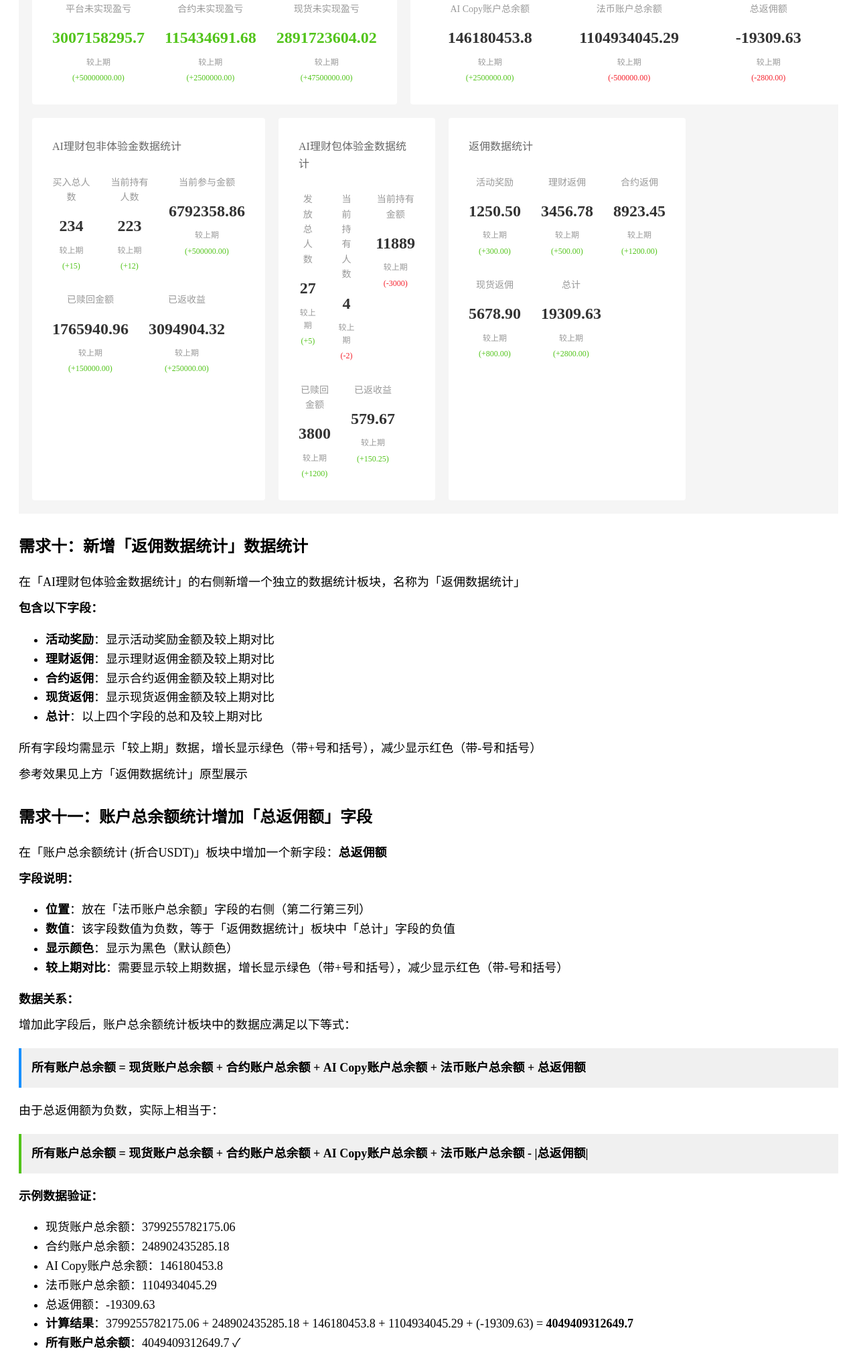
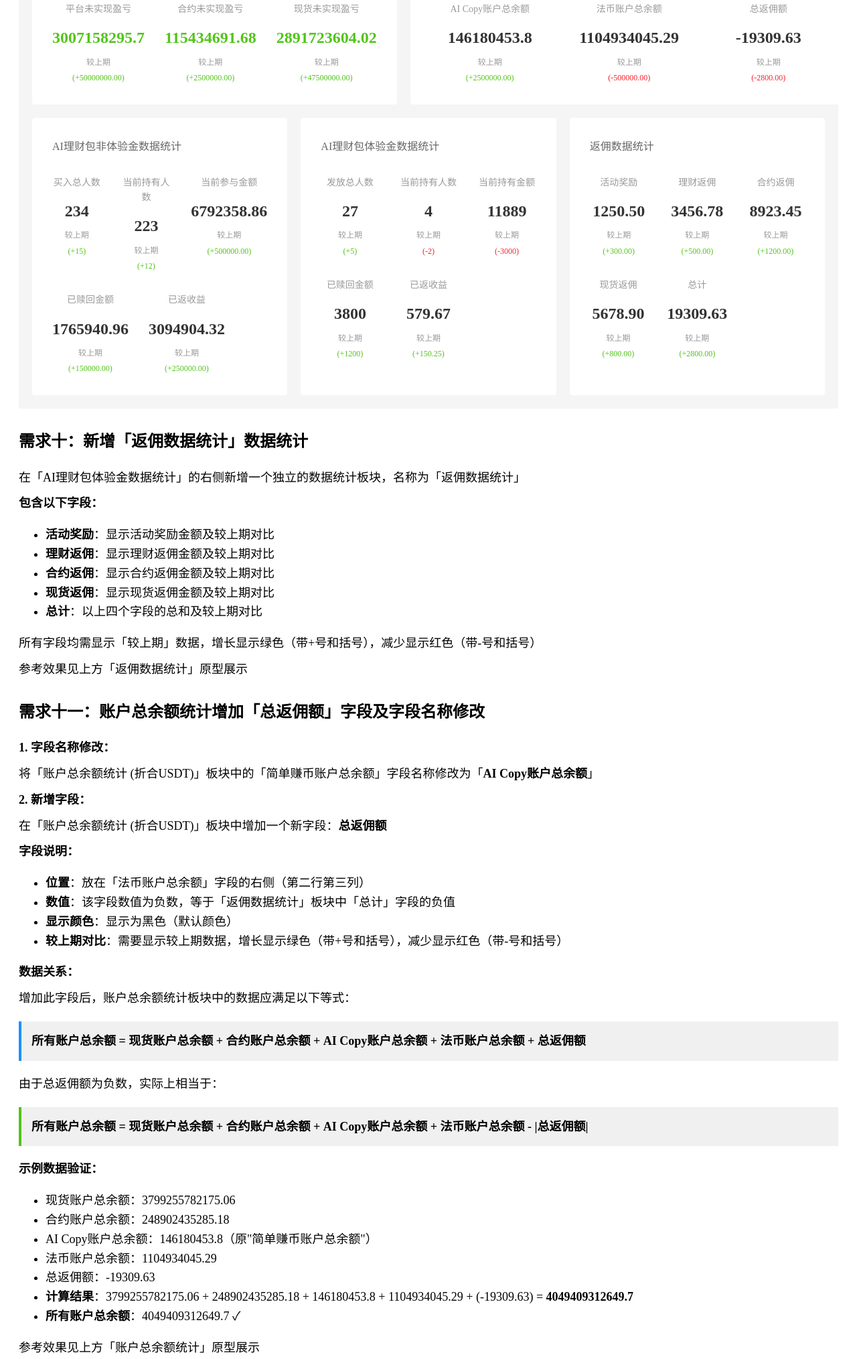
Before and after one commit to pate520/pingtaishuju, a plain HTML site: page index.html in a window 1280 px wide. Shown: the part 6253-8282 px from the top of the page at 67% size. Drawn offline with Linux system fonts and the light colour scheme.

Commit message:
需求十一补充：字段名称修改及布局优化
- 在需求十一中补充说明简单赚币账户总余额改名为AI Copy账户总余额
- 调整底部三个板块布局为横向铺满（3列布局）
- 优化需求十一标题和说明结构

```diff
--- a/index.html
+++ b/index.html
@@ -256,7 +256,7 @@
             }
             .bottom-stats {
                 display: grid;
-                grid-template-columns: repeat(4, 1fr);
+                grid-template-columns: repeat(3, 1fr);
                 gap: 20px;
             }
         </style>
@@ -570,7 +570,12 @@
     <p>所有字段均需显示「较上期」数据，增长显示绿色（带+号和括号），减少显示红色（带-号和括号）</p>
     <p>参考效果见上方「返佣数据统计」原型展示</p>
 
-    <h2>需求十一：账户总余额统计增加「总返佣额」字段</h2>
+    <h2>需求十一：账户总余额统计增加「总返佣额」字段及字段名称修改</h2>
+
+    <p><strong>1. 字段名称修改：</strong></p>
+    <p>将「账户总余额统计 (折合USDT)」板块中的「简单赚币账户总余额」字段名称修改为「<strong>AI Copy账户总余额</strong>」</p>
+
+    <p><strong>2. 新增字段：</strong></p>
     <p>在「账户总余额统计 (折合USDT)」板块中增加一个新字段：<strong>总返佣额</strong></p>
 
     <p><strong>字段说明：</strong></p>
@@ -595,7 +600,7 @@
     <ul>
         <li>现货账户总余额：3799255782175.06</li>
         <li>合约账户总余额：248902435285.18</li>
-        <li>AI Copy账户总余额：146180453.8</li>
+        <li>AI Copy账户总余额：146180453.8（原"简单赚币账户总余额"）</li>
         <li>法币账户总余额：1104934045.29</li>
         <li>总返佣额：-19309.63</li>
         <li><strong>计算结果</strong>：3799255782175.06 + 248902435285.18 + 146180453.8 + 1104934045.29 + (-19309.63) = <strong>4049409312649.7</strong></li>
```
